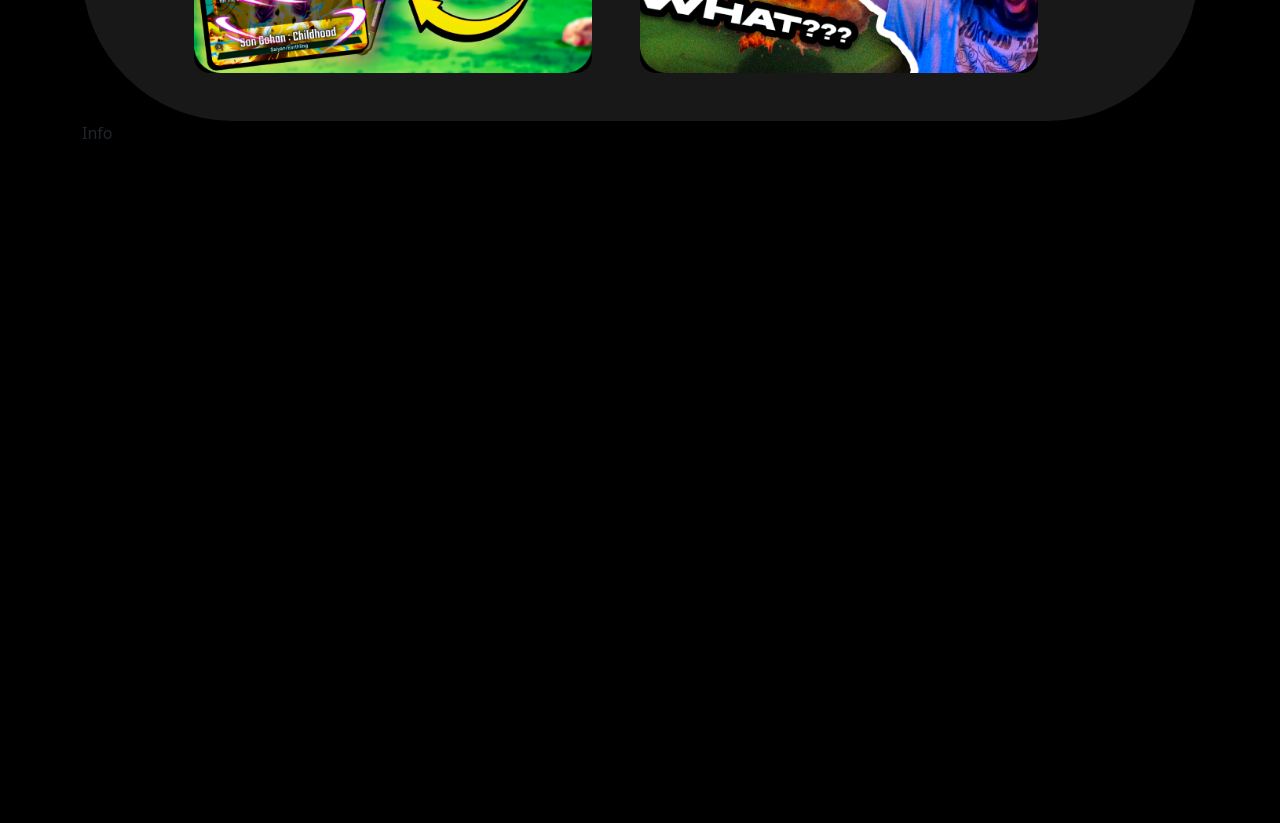
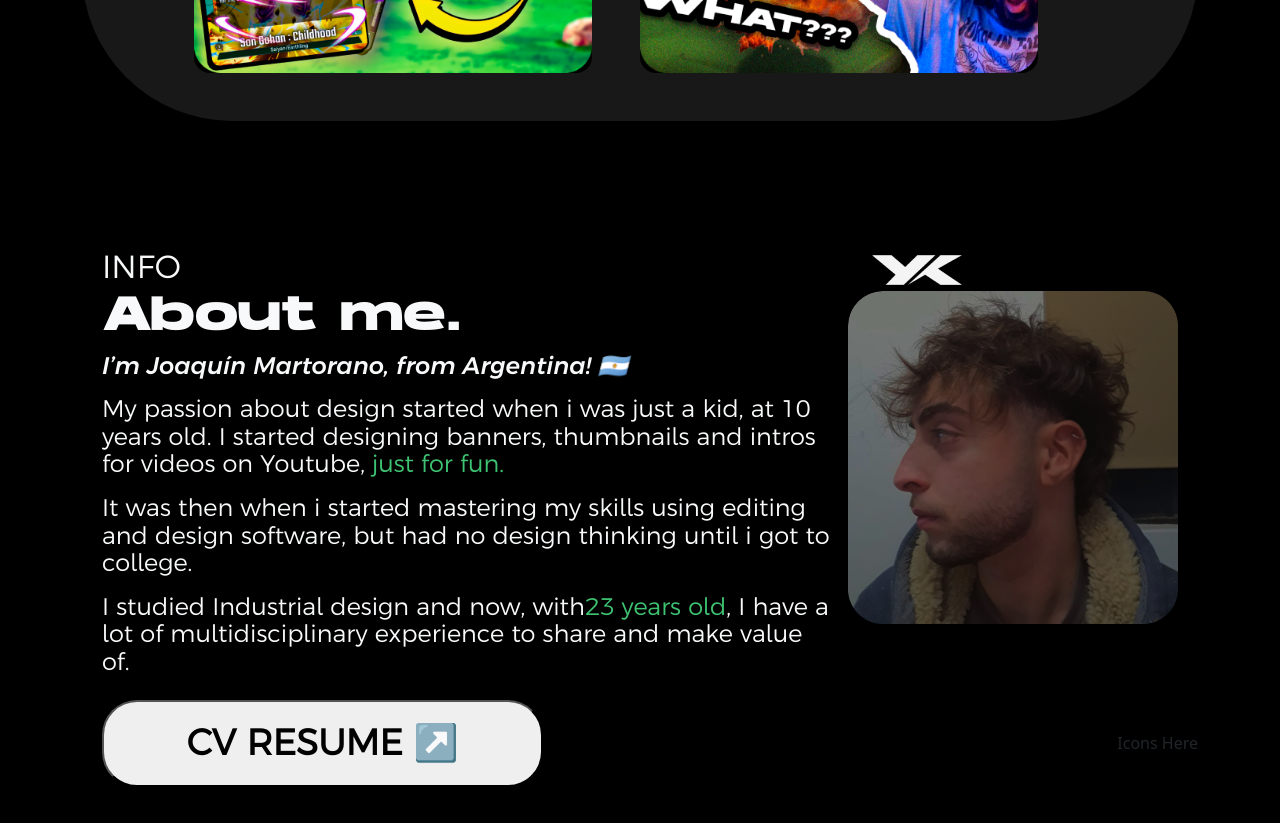
Before and after one commit to LeandroFlorentin/yoakodesign, a React (Vite) app: page / in a window 1280 px wide. Shown: the part 6080-6903 px from the top of the page. Built offline with nearby package versions, Linux system fonts and the light colour scheme.

Commit message:
Preview of the info section

```diff
--- a/src/App.css
+++ b/src/App.css
@@ -17,6 +17,11 @@
 @font-face {
   font-family: "ArgentumExtraLight";
   src: url("../src/fonts/Argentum/ArgentumSans-ExtraLight.ttf");
+}
+
+@font-face {
+  font-family: "ArgentumMedium";
+  src: url("../src/fonts/Argentum/ArgentumSans-MediumItalic.ttf");
 }
 
 body {
@@ -157,6 +162,74 @@ body {
   font-weight: 400 !important;
   line-height: 20.7px !important;
   text-align: left !important;
+}
+
+.btn-contact {
+  width: 441px;
+  height: 87px;
+  border-radius: 35px;
+  opacity: 0px;
+  margin-left: 20px;
+}
+
+.btn-contact-text {
+  font-family: "ArgentumLight";
+  font-size: 36px;
+  font-weight: 700;
+  line-height: 41.4px;
+  text-align: left;
+}
+
+.aboutme-txt {
+  font-family: "ArgentumLight";
+  font-size: 24px;
+  font-weight: 300;
+  line-height: 27.6px;
+  text-align: left;
+}
+
+.info-title {
+  font-family: "ArgentumLight";
+  font-size: 32px;
+  font-weight: 300;
+  line-height: 36.8px;
+  text-align: left;
+}
+
+.aboutme-title {
+  font-family: "Hanson";
+  font-size: 48px;
+  font-weight: 700;
+  line-height: 49.97px;
+  text-align: left;
+}
+
+.jm-text {
+  font-family: "ArgentumMedium";
+  font-size: 24px;
+  font-style: italic;
+  font-weight: 500;
+  line-height: 27.6px;
+  text-align: left;
+}
+
+.logo-about {
+  width: 138px;
+  height: 42px;
+  top: 9245px;
+  left: 1116px;
+  gap: 0px;
+  opacity: 0px;
+}
+
+.photo-about {
+  width: 330px;
+  height: 333px;
+  top: 9331px;
+  left: 933px;
+  gap: 0px;
+  border-radius: 35px 0px 0px 0px;
+  opacity: 0px;
 }
 
 .gap-3 {
--- a/src/pages/Info.jsx
+++ b/src/pages/Info.jsx
@@ -1,9 +1,53 @@
-import React from 'react'
+import React from "react";
+import Logo from "../assets/logo.png";
+import Profile from "../assets/about-profile.png";
 
 const Info = ({ reference }) => {
   return (
-    <div ref={reference} className='ht-100'>Info</div>
-  )
-}
+    <div ref={reference} className="ht-100">
+      <div className="container d-flex text-light mt-120px">
+        {/* About */}
+        <div className="d-flex flex-column p-2">
+          <h4 className="info-title">INFO</h4>
+          <h6 className="aboutme-title">About me.</h6>
+          <div>
+            <p className="jm-text">I’m Joaquín Martorano, from Argentina! 🇦🇷</p>
+            {/* Cambiar el AR por la bandera arg */}
+            <p className="aboutme-txt">
+              My passion about design started when i was just a kid, at 10 years
+              old. I started designing banners, thumbnails and intros for videos
+              on Youtube,{" "}
+              <span style={{ color: "#3EC372" }}>just for fun.</span>
+            </p>
+            <p className="aboutme-txt">
+              It was then when i started mastering my skills using editing and
+              design software, but had no design thinking until i got to
+              college.
+            </p>
+            <p className="aboutme-txt">
+              I studied Industrial design and now, with
+              <span style={{ color: "#3EC372" }}>23 years old</span>, I have a
+              lot of multidisciplinary experience to share and make value of.
+            </p>
+          </div>
+        </div>
+        {/* Photo & Logo*/}
+        <div className="p-2">
+          <img src={Logo} alt="logo" className="logo-about" />
+          <img src={Profile} alt="profile" className="photo-about" />
+        </div>
+      </div>
+      {/* Button & Icons */}
+      <div className="d-flex justify-content-between align-items-center">
+        {/* Button */}
+        <button className="btn-contact">
+          <span className="btn-contact-text">CV RESUME ↗️</span>
+        </button>
+        {/* Icons */}
+        <div>Icons Here</div>
+      </div>
+    </div>
+  );
+};
 
 export default Info;
```
Also changed, not shown: src/assets/about-profile.png (added).
